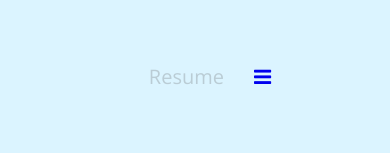
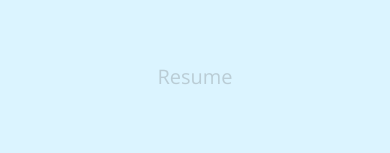
Before and after one commit to Cutter25/Corbins-React-Portfolio, a React (Create React App) app: page / in a window 390 px wide. Shown: the part 179-332 px from the top of the page. Built offline with nearby package versions, Linux system fonts and the light colour scheme.

Commit message:
Hamburger has to be its own componenet

```diff
--- a/public/index.html
+++ b/public/index.html
@@ -29,7 +29,6 @@
   </head>
   <body>
     <script src="src/utils/index.js"></script>
-    <noscript>You need to enable JavaScript to run this app.</noscript>
     <div id="root"></div>
     <!--
       This HTML file is a template.
--- a/src/components/Navigation.js
+++ b/src/components/Navigation.js
@@ -9,16 +9,11 @@ function Navigation(props) {
             <ul className='nav-list'>
                 {navButtons.map((navButton) => (
                     <li className={props.currentPage === navButton ? "nav-item-is-active" : "nav-item"} key={navButton}>
-                        <a href={"#" + navButton.toLowerCase()}
-                            onClick={() => props.handlePageChange(navButton)}
-                            className={props.currentPage === navButton ? "nav-link-active" : "nav-link"}>
-                                {navButton}
+                        <a href={"#" + navButton.toLowerCase()} onClick={() => props.handlePageChange(navButton)}
+                        className={props.currentPage === navButton ? "nav-link-active" : "nav-link"}> {navButton}
                         </a>
                     </li>
                 ))}
-                <a href="javascript:void(0);" class="icon" onclick="myFunction()">
-                <i class="fa fa-bars"></i>
-                </a>
             </ul>
         </div>
     )
```
Also changed, not shown: src/utils/index.js (deleted).
